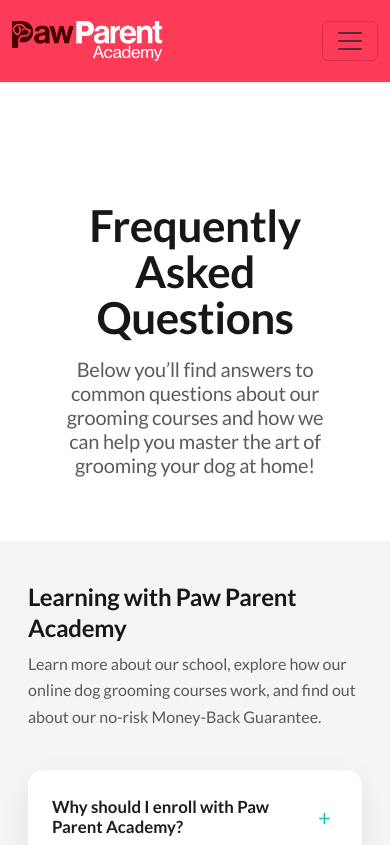
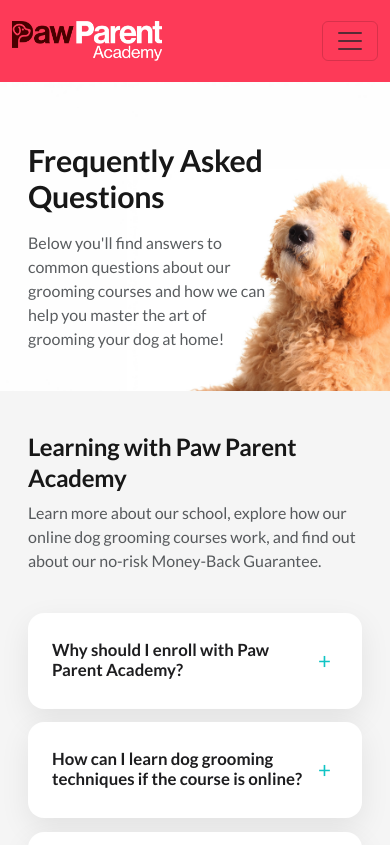
Before and after one commit to QCCareerSchool-Org/www.pawparentacademy.com, a Next.js app: page /faq in a window 390 px wide. Shown: the top 845 px of the page. Built offline with nearby package versions, Linux system fonts and the light colour scheme.

Commit message:
Update hero section margins and mobile line spacing

```diff
--- a/src/app/(main)/faq/components/FAQHero/index.tsx
+++ b/src/app/(main)/faq/components/FAQHero/index.tsx
@@ -1,21 +1,28 @@
-import type { CSSProperties } from 'react';
-import heroImage from './faq-bg-image.jpg';
 import styles from './styles.module.scss';
 
 export default function FAQHero() {
-  const sectionStyle: CSSProperties = {
-    backgroundImage: `url(${heroImage.src})`
-  };
+  const subtitleText =
+    "Below you'll find answers to common questions about our grooming courses and how we can help you master the art of grooming your dog at home!";
 
   return (
-    <section className={styles.hero} style={sectionStyle}>
+    <section className={styles.hero}>
       <div className="container position-relative">
-        <div className="row justify-content-center text-center">
-          <div className="col-12 col-lg-8 col-xl-7">
-            <h1 className="mb-3 fw-bold">Frequently Asked<br />Questions</h1>
-            <h2 className="h5 text-muted fw-normal mb-0">
-              Below you&rsquo;ll find answers to common questions about our grooming courses and how we can help you master the art of grooming your dog at home!
+        <div className="row justify-content-center">
+          <div className={`col-12 col-lg-8 col-xl-7 ${styles.copy}`}>
+            <h1 className={`mb-3 fw-bold ${styles.titleDesktop}`}>
+              Frequently Asked
+              <br />
+              Questions
+            </h1>
+            <h2 className={`mb-3 fw-bold ${styles.titleMobile}`}>
+              Frequently Asked Questions
             </h2>
+            <h2 className={`h5 text-muted fw-normal mb-0 ${styles.subtitleDesktop}`}>
+              {subtitleText}
+            </h2>
+            <p className={`text-muted fw-normal mb-0 ${styles.subtitleMobile}`}>
+              {subtitleText}
+            </p>
           </div>
         </div>
       </div>
--- a/src/app/(main)/faq/components/FAQHero/styles.module.scss
+++ b/src/app/(main)/faq/components/FAQHero/styles.module.scss
@@ -3,6 +3,7 @@
   background-size: cover;
   background-position: center;
   background-attachment: fixed;
+  background-image: url('./faq-bg-image.jpg');
   padding: 4.5rem 0 4rem;
   overflow: hidden;
   display: flex;
@@ -17,6 +18,61 @@
   padding-right: 4rem;
 }
 
+.copy {
+  text-align: center;
+}
+
+.titleDesktop {
+  display: none;
+}
+
+.titleMobile {
+  display: block;
+}
+
+.subtitleDesktop {
+  display: none;
+}
+
+.subtitleMobile {
+  display: block;
+}
+
+@media (max-width: 991px) {
+  .copy {
+    text-align: left;
+  }
+}
+
+@media (max-width: 767px) {
+  .hero {
+    padding: 3rem 0 2.5rem;
+    background-image: url('./faq-bg-image-mobile.jpg');
+    background-attachment: scroll;
+    background-position: center top;
+  }
+
+  .hero :global(.container) {
+    padding-left: 1rem;
+    padding-right: 1rem;
+  }
+
+  .copy {
+    padding-left: 1.5rem;
+    padding-right: 7rem;
+  }
+
+  .titleMobile {
+    font-size: 1.9rem;
+    line-height: 1.2;
+  }
+
+  .subtitleMobile {
+    padding-left: 0;
+    padding-right: 0;
+  }
+}
+
 @media (min-width: 992px) {
   .hero {
     padding: 5rem 0 4rem;
@@ -26,4 +82,20 @@
     padding-left: 4rem;
     padding-right: 4rem;
   }
+
+  .titleDesktop {
+    display: block;
+  }
+
+  .titleMobile {
+    display: none;
+  }
+
+  .subtitleDesktop {
+    display: block;
+  }
+
+  .subtitleMobile {
+    display: none;
+  }
 }
--- a/src/app/globals.scss
+++ b/src/app/globals.scss
@@ -115,6 +115,12 @@
   color: var(--body-text);
 }
 
+@media (max-width: 767px) {
+  p, li {
+    line-height: 1.5;
+  }
+}
+
 /* small helpers */
 .lead{font-size:1.0625rem;color:#374151}
 .text-muted{color:var(--muted)}
```
Also changed, not shown: src/app/(main)/faq/components/FAQHero/faq-bg-image-mobile.jpg (added).
